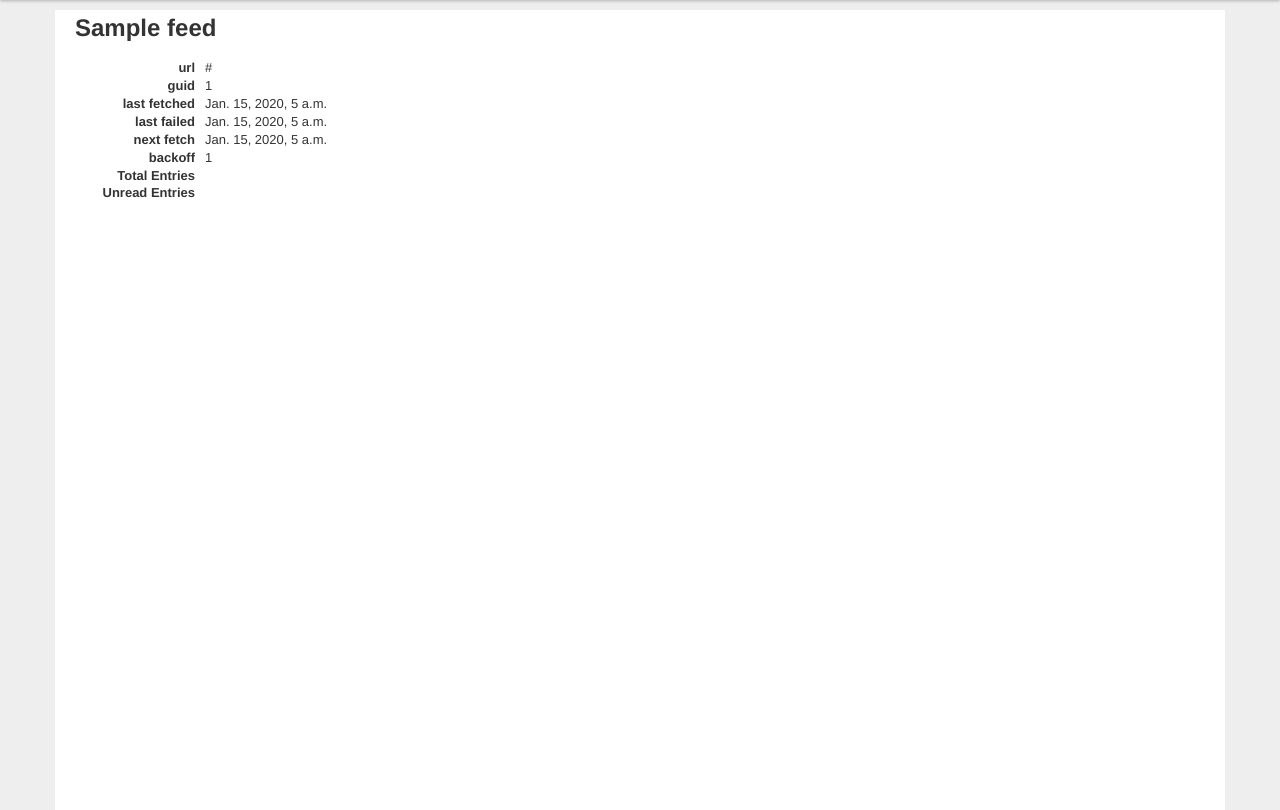
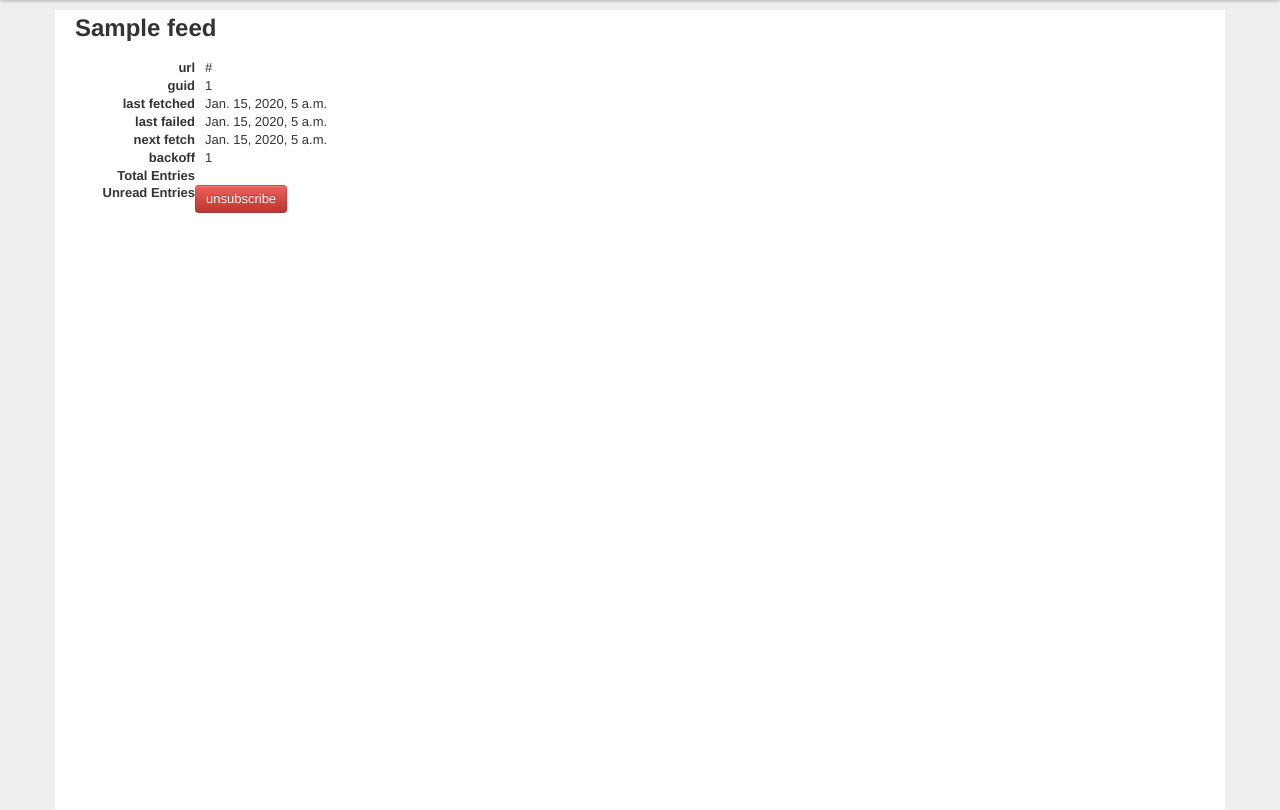
Before and after one commit to thraxil/antisocial, a Django app: template antisocial/templates/main/subscription.html in a window 1280 px wide. Shown: the part 40-850 px from the top of the page. Run offline with Django 3.2, Linux system fonts and the light colour scheme; the template is opened without the code that fills it: values that come from a table or form of the project are taken from there, others are empty; tables that the repository leaves empty hold one stand-in row (values such as "Sample post"); some libraries are stand-ins or nearby versions.

Commit message:
unsubscribe from feed function

```diff
--- a/antisocial/templates/main/subscription.html
+++ b/antisocial/templates/main/subscription.html
@@ -28,6 +28,10 @@
 	</dd>
 </dl>
 
+<form action="unsubscribe/" method="post">
+	<input type="submit" value="unsubscribe" class="btn btn-danger" />
+</form>
+
 {% for entry in feed.entry_set.all %}
 <div class="row">
 	<div class="span10"><a href="{{entry.link}}">{{entry.title}}</a></div>
--- a/antisocial/urls.py
+++ b/antisocial/urls.py
@@ -14,6 +14,8 @@ urlpatterns = patterns(
     (r'^subscriptions/(?P<id>\d+)/$', 'antisocial.main.views.subscription'),
     (r'^subscriptions/(?P<id>\d+)/mark_read/$',
      'antisocial.main.views.subscription_mark_read'),
+    (r'^subscriptions/(?P<id>\d+)/unsubscribe/$',
+     'antisocial.main.views.unsubscribe'),
     (r'^subscriptions/add/$', 'antisocial.main.views.add_subscription'),
     (r'^subscriptions/import/$', 'antisocial.main.views.import_feeds'),
     (r'^accounts/', include('userena.urls')),
```
Also changed, not shown: antisocial/main/views.py (+13 -0 lines).
